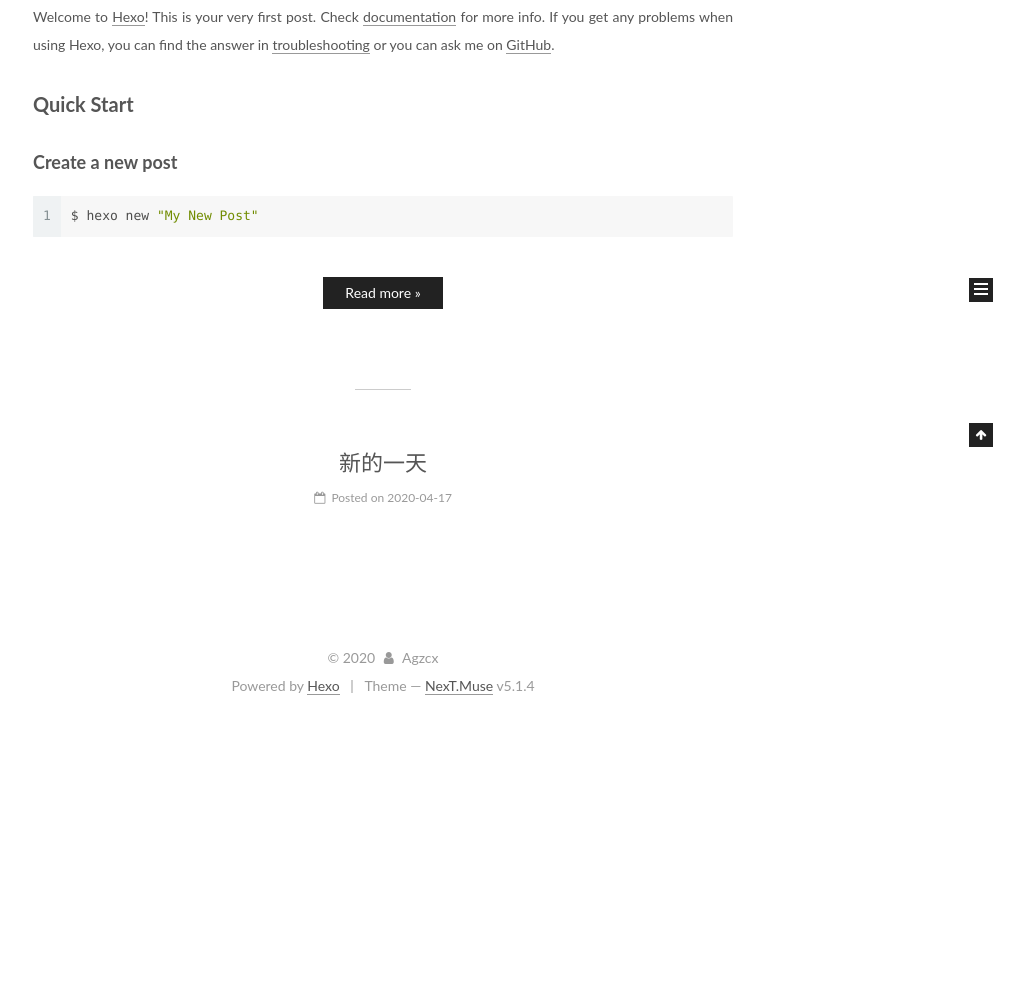
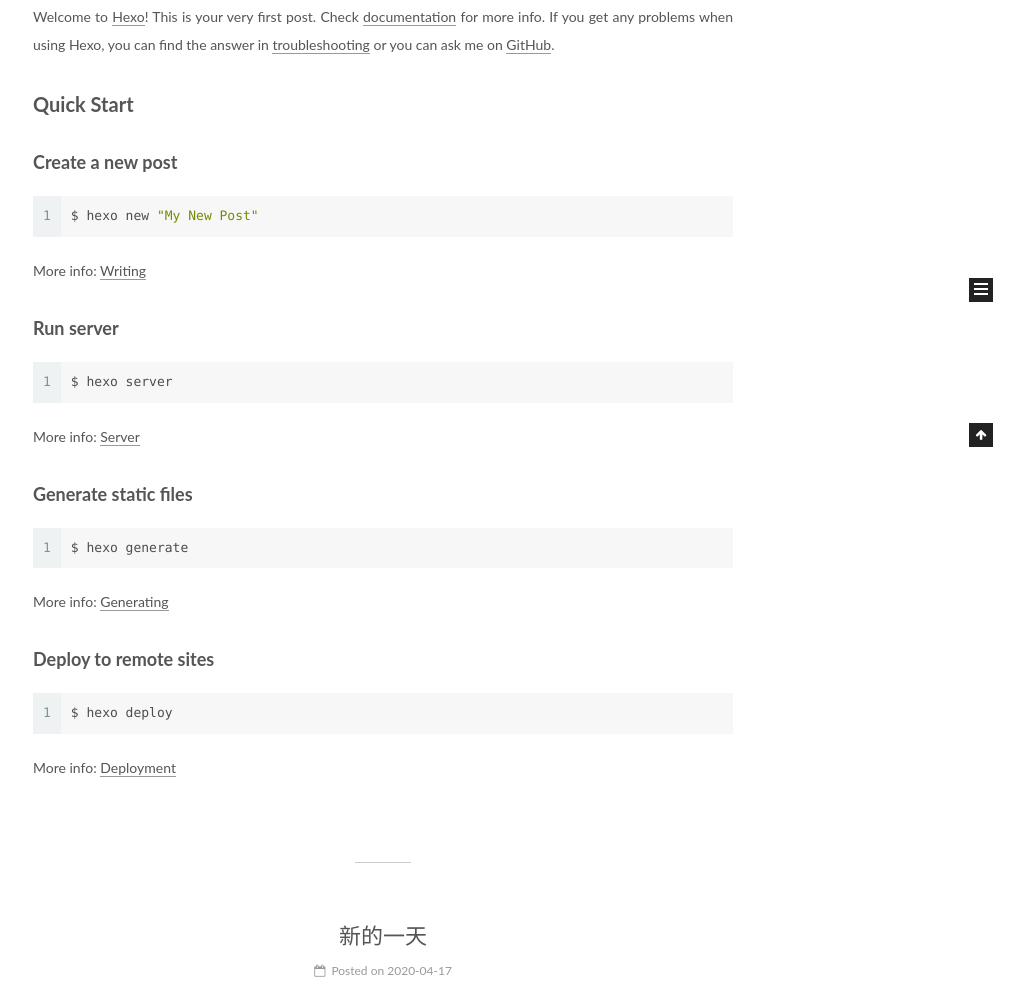
Before and after one commit to Vole23/Hexooooo, a plain HTML site: page index.html in a window 1280 px wide. Shown: the part 453-1435 px from the top of the page, without its empty margins (257-1280 px from the left). Before the commit the page ends 1173 px from the top, so only its background shows below. Drawn offline with Linux system fonts and the light colour scheme.

Commit message:
Site updated: 2020-04-17 12:38:47

```diff
--- a/index.html
+++ b/index.html
@@ -260,7 +260,7 @@
 
                 <span class="post-meta-item-text">Posted on</span>
 
-              <time title="Post created" itemprop="dateCreated datePublished" datetime="2020-04-17T12:35:18+08:00">
+              <time title="Post created" itemprop="dateCreated datePublished" datetime="2020-04-17T12:38:12+08:00">
                 2020-04-17
               </time>
 
@@ -299,15 +299,21 @@
 
 
 
-          <p>Welcome to <a href="https://hexo.io/" target="_blank" rel="noopener">Hexo</a>! This is your very first post. Check <a href="https://hexo.io/docs/" target="_blank" rel="noopener">documentation</a> for more info. If you get any problems when using Hexo, you can find the answer in <a href="https://hexo.io/docs/troubleshooting.html" target="_blank" rel="noopener">troubleshooting</a> or you can ask me on <a href="https://github.com/hexojs/hexo/issues" target="_blank" rel="noopener">GitHub</a>.</p>
+
+            <p>Welcome to <a href="https://hexo.io/" target="_blank" rel="noopener">Hexo</a>! This is your very first post. Check <a href="https://hexo.io/docs/" target="_blank" rel="noopener">documentation</a> for more info. If you get any problems when using Hexo, you can find the answer in <a href="https://hexo.io/docs/troubleshooting.html" target="_blank" rel="noopener">troubleshooting</a> or you can ask me on <a href="https://github.com/hexojs/hexo/issues" target="_blank" rel="noopener">GitHub</a>.</p>
 <h2 id="Quick-Start"><a href="#Quick-Start" class="headerlink" title="Quick Start"></a>Quick Start</h2><h3 id="Create-a-new-post"><a href="#Create-a-new-post" class="headerlink" title="Create a new post"></a>Create a new post</h3><figure class="highlight bash"><table><tr><td class="gutter"><pre><span class="line">1</span><br></pre></td><td class="code"><pre><span class="line">$ hexo new <span class="string">"My New Post"</span></span><br></pre></td></tr></table></figure>
-          <!--noindex-->
-          <div class="post-button text-center">
-            <a class="btn" href="/2020/04/17/hello-world/#more" rel="contents">
-              Read more &raquo;
-            </a>
-          </div>
-          <!--/noindex-->
+<p>More info: <a href="https://hexo.io/docs/writing.html" target="_blank" rel="noopener">Writing</a></p>
+<h3 id="Run-server"><a href="#Run-server" class="headerlink" title="Run server"></a>Run server</h3><figure class="highlight bash"><table><tr><td class="gutter"><pre><span class="line">1</span><br></pre></td><td class="code"><pre><span class="line">$ hexo server</span><br></pre></td></tr></table></figure>
+
+<p>More info: <a href="https://hexo.io/docs/server.html" target="_blank" rel="noopener">Server</a></p>
+<h3 id="Generate-static-files"><a href="#Generate-static-files" class="headerlink" title="Generate static files"></a>Generate static files</h3><figure class="highlight bash"><table><tr><td class="gutter"><pre><span class="line">1</span><br></pre></td><td class="code"><pre><span class="line">$ hexo generate</span><br></pre></td></tr></table></figure>
+
+<p>More info: <a href="https://hexo.io/docs/generating.html" target="_blank" rel="noopener">Generating</a></p>
+<h3 id="Deploy-to-remote-sites"><a href="#Deploy-to-remote-sites" class="headerlink" title="Deploy to remote sites"></a>Deploy to remote sites</h3><figure class="highlight bash"><table><tr><td class="gutter"><pre><span class="line">1</span><br></pre></td><td class="code"><pre><span class="line">$ hexo deploy</span><br></pre></td></tr></table></figure>
+
+<p>More info: <a href="https://hexo.io/docs/one-command-deployment.html" target="_blank" rel="noopener">Deployment</a></p>
+
+
 
 
     </div>
```
Also changed, not shown: 2020/04/17/hello-world/index.html (+3 -4 lines), archives/2020/04/index.html (+1 -1 lines), archives/2020/index.html (+1 -1 lines), archives/index.html (+1 -1 lines).
